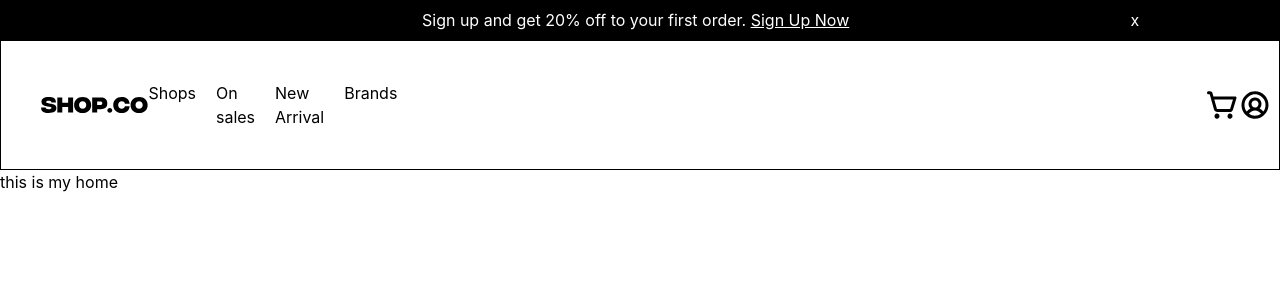
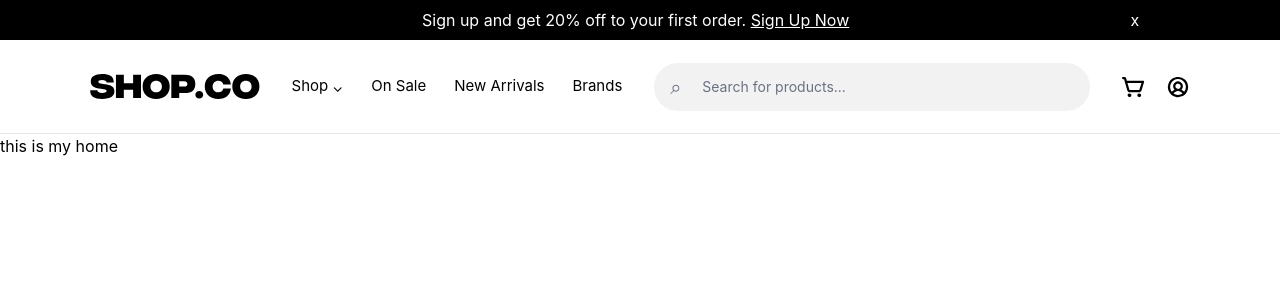
Before and after one commit to isaacurba/shop.co, a React (Vite) app: page / in a window 1280 px wide. Shown: the top 300 px of the page. Built offline with nearby package versions, Linux system fonts and the light colour scheme.

Commit message:
finished nav

```diff
--- a/src/components/navbar/Navbar.jsx
+++ b/src/components/navbar/Navbar.jsx
@@ -2,41 +2,96 @@ import Popup from './Popup'
 import logo from "../../assets/images/icons/SHOP.CO.svg"
 import cart from "../../assets/images/icons/cart-icon.svg"
 import profile from "../../assets/images/icons/user-icon.svg"
-
 
 const Navbar = () => {
   return (
     <>
       <Popup />
 
-      <nav className='lg:flex border border-solid p-10'>
+      <nav className="h-[94px] border-b border-gray-200 flex items-center px-6 lg:px-[7%] gap-8">
 
-        <div className='flex'>
-          <img src={logo} alt="logo" />
+        {/* LOGO */}
+        <div className="shrink-0">
+          <img
+            src={logo}
+            alt="SHOP.CO"
+            className="w-[170px]"
+          />
         </div>
 
-        <div>
-          <ul className='flex gap-5'>
-            <li>Shops</li>
-            <li>On sales</li>
-            <li>New Arrival</li>
-            <li>Brands</li>
+
+        {/* NAV LINKS */}
+        <div className="hidden lg:block shrink-0">
+          <ul className="flex items-center gap-7 text-[15px] text-black">
+
+            <li className="flex items-center gap-1 cursor-pointer">
+              Shop
+              <span className="text-sm">⌄</span>
+            </li>
+
+            <li className="cursor-pointer">
+              On Sale
+            </li>
+
+            <li className="cursor-pointer">
+              New Arrivals
+            </li>
+
+            <li className="cursor-pointer">
+              Brands
+            </li>
+
           </ul>
         </div>
 
-        <div className='w-full'>
-          <input type="search" />
+
+        {/* SEARCH */}
+        <div className="flex-1">
+          <div className="relative">
+
+            {/* Search icon */}
+            <span className="absolute left-4 top-1/2 -translate-y-1/2 text-gray-500 text-xl">
+              ⌕
+            </span>
+
+            <input
+              type="search"
+              placeholder="Search for products..."
+              className="
+                w-full
+                h-[48px]
+                rounded-full
+                bg-[#f2f2f2]
+                pl-12
+                pr-5
+                outline-none
+                text-sm
+                placeholder:text-gray-500
+              "
+            />
+
+          </div>
         </div>
 
-        <div className='flex'>
-          <img src={cart} alt="cart" />
-          <img src={profile} alt="profile" />
+
+        {/* ICONS */}
+        <div className="flex items-center gap-5 shrink-0">
+
+          <img
+            src={cart}
+            alt="cart"
+            className="w-6 h-6 cursor-pointer"
+          />
+
+          <img
+            src={profile}
+            alt="profile"
+            className="w-6 h-6 cursor-pointer"
+          />
 
         </div>
 
       </nav>
-
-
     </>
   )
 }
```
